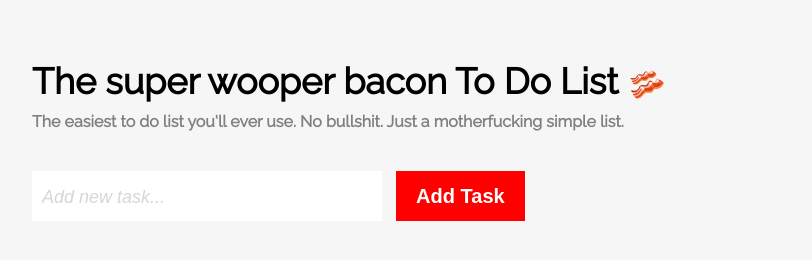
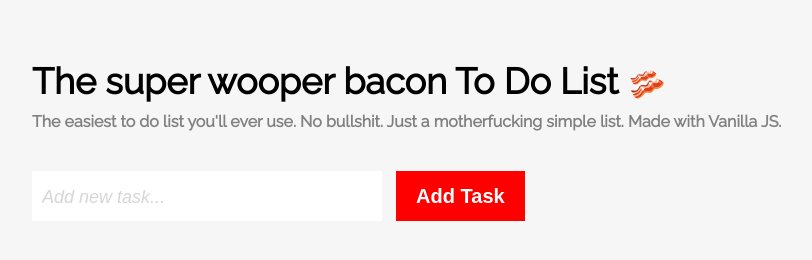
Before and after one commit to marcogregorin/JS-Native-To-Do-List, a plain HTML site: page index.html in a window 1280 px wide. Shown: the whole page, without its empty margins (28-840 px from the left). Drawn offline with Linux system fonts and the light colour scheme.

Commit message:
fixed README

```diff
--- a/index.html
+++ b/index.html
@@ -13,7 +13,7 @@
   <body>
     <section class="add-item">
       <h2>The super wooper bacon To Do List<span class="bacon">🥓</span></h2>
-      <h6>The easiest to do list you'll ever use. No bullshit. Just a motherfucking simple list.</h6>
+      <h6>The easiest to do list you'll ever use. No bullshit. Just a motherfucking simple list. Made with Vanilla JS.</h6>
       <form id="addTaskForm" class="addTaskForm" method="post">
         <input type="text" id="addTaskInput" class="addTaskInput" placeholder="Add new task...">
         <input type="submit" value="Add Task" id="addTaskButton" class="addTaskButton">
```
Also changed, not shown: README.md.
